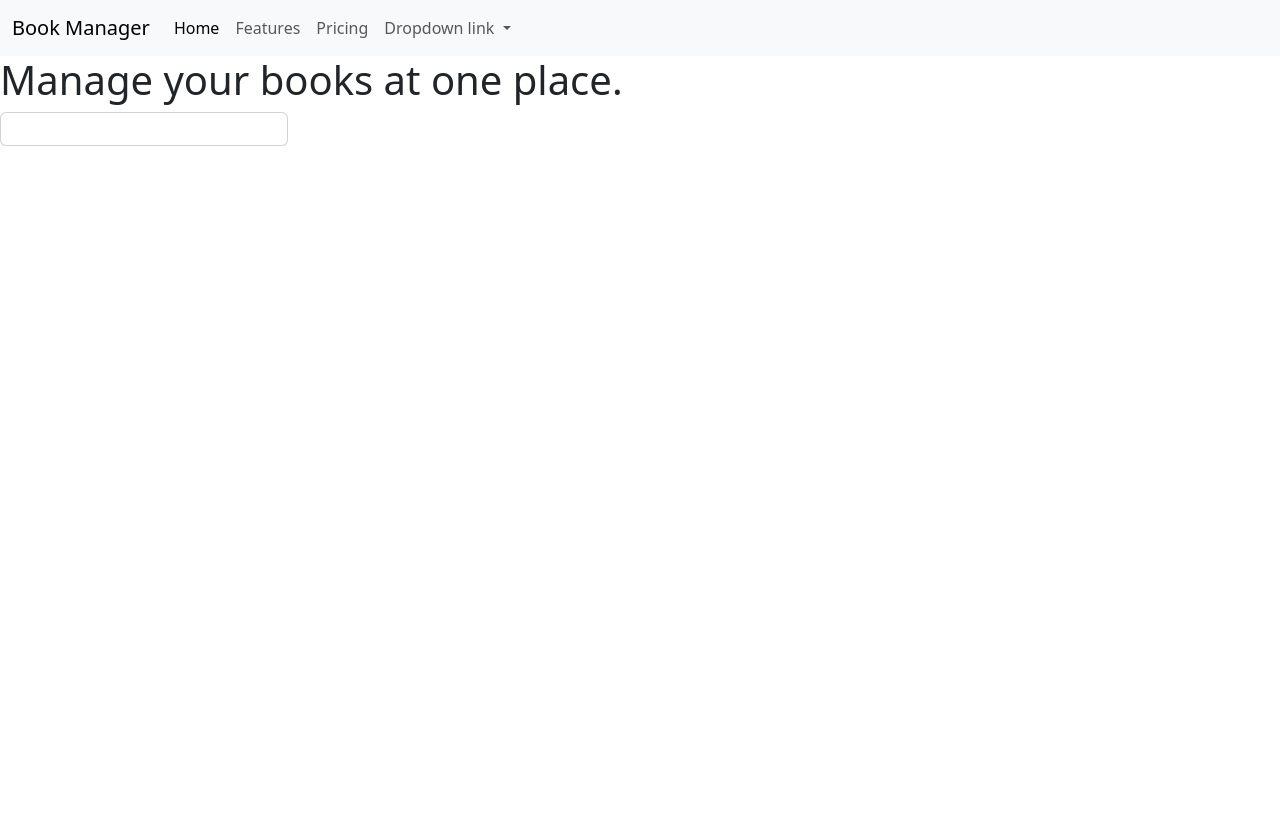
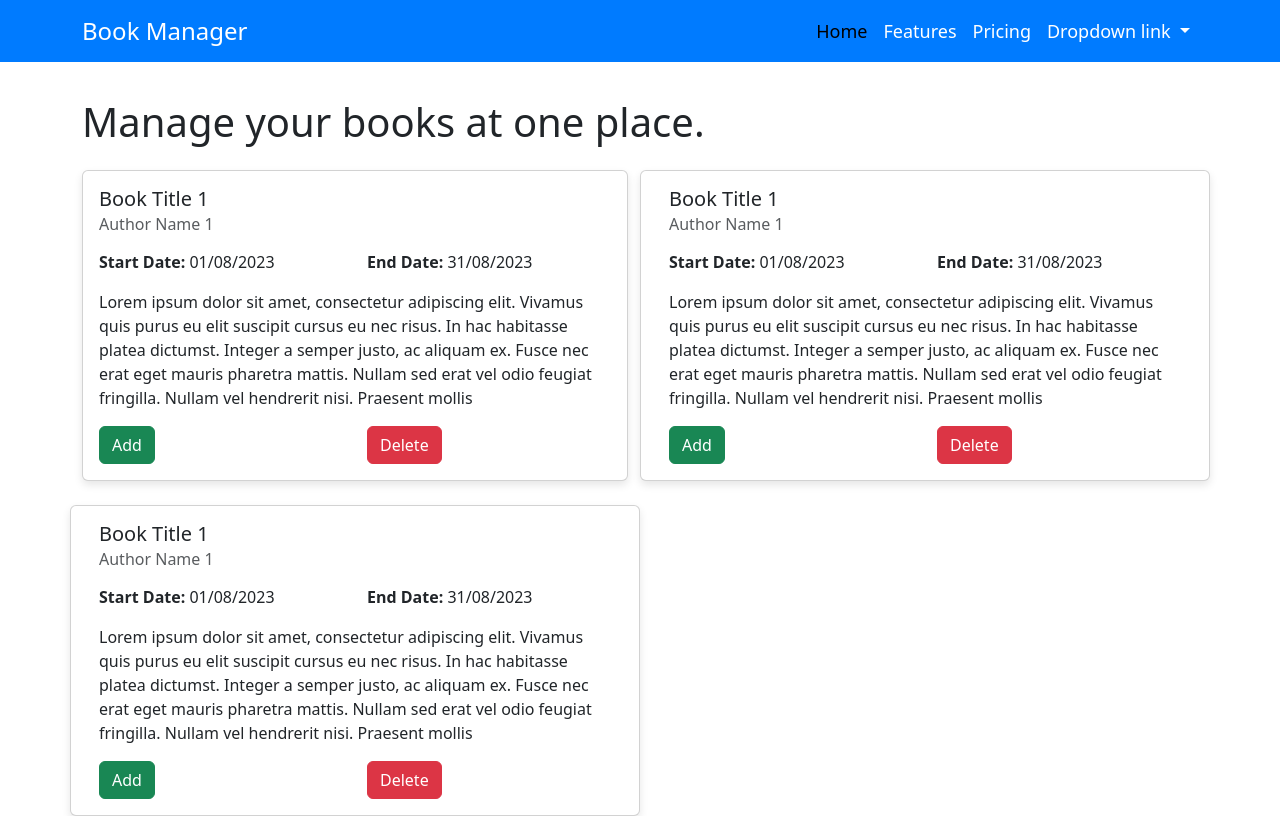
Before and after one commit to pranavz02/book-keeper, a website: page ui/home.html in a window 1280 px wide. Drawn offline with nearby package versions, Linux system fonts and the light colour scheme.

Commit message:
ui added

```diff
--- a/ui/home.html
+++ b/ui/home.html
@@ -5,17 +5,36 @@
     <meta name="viewport" content="width=device-width, initial-scale=1.0">
     <title>Book Manager</title>
     <link href="https://cdn.jsdelivr.net/npm/bootstrap@5.3.1/dist/css/bootstrap.min.css" rel="stylesheet" integrity="sha384-4bw+/aepP/YC94hEpVNVgiZdgIC5+VKNBQNGCHeKRQN+PtmoHDEXuppvnDJzQIu9" crossorigin="anonymous">
+    <style>
+        body {
+            padding-top: 50px;
+        }
+        .navbar {
+            background-color: #007bff;
+        }
+        .navbar-brand {
+            color: #fff;
+            font-size: 24px;
+        }
+        .nav-link {
+            color: #fff;
+            font-size: 18px;
+        }
+        .card {
+            box-shadow: 0 4px 8px rgba(0, 0, 0, 0.1);
+        }
+    </style>
 </head>
 <body>
 <!-- navbar starts here -->
-    <nav class="navbar navbar-expand-lg bg-body-tertiary">
-        <div class="container-fluid">
+    <nav class="navbar navbar-expand-lg fixed-top">
+        <div class="container">
           <a class="navbar-brand" href="#">Book Manager</a>
           <button class="navbar-toggler" type="button" data-bs-toggle="collapse" data-bs-target="#navbarNavDropdown" aria-controls="navbarNavDropdown" aria-expanded="false" aria-label="Toggle navigation">
             <span class="navbar-toggler-icon"></span>
           </button>
           <div class="collapse navbar-collapse" id="navbarNavDropdown">
-            <ul class="navbar-nav">
+            <ul class="navbar-nav ms-auto">
               <li class="nav-item">
                 <a class="nav-link active" aria-current="page" href="#">Home</a>
               </li>
@@ -41,16 +60,92 @@
     </nav>
 <!-- navbar ends here -->
 
-    <h1>Manage your books at one place.</h1>
-    <div class="card" style="width: 18rem;">
-        <div class="card-body">
-          <!-- <h5 class="card-title">Card title</h5>
-          <h6 class="card-subtitle mb-2 text-body-secondary">Card subtitle</h6>
-          <p class="card-text">Some quick example text to build on the card title and make up the bulk of the card's content.</p>
-          <a href="#" class="card-link">Card link</a>
-          <a href="#" class="card-link">Another link</a> -->
+
+    <div class="container mt-5">
+        <h1 class="mb-4">Manage your books at one place.</h1>
+
+        <div class="row row-cols-1 row-cols-md-2 g-4">
+          <div class="col">
+            <div class="card">
+              <div class="card-body">
+                  <h5 class="card-title">Book Title 1</h5>
+                  <h6 class="card-subtitle mb-2 text-muted">Author Name 1</h6>
+                  <div class="row mt-3">
+                    <div class="col-md-6">
+                        <p><strong>Start Date:</strong> 01/08/2023</p>
+                    </div>
+                    <div class="col-md-6">
+                        <p><strong>End Date:</strong> 31/08/2023</p>
+                    </div>
+                </div>
+                <p class="card-text">
+                    Lorem ipsum dolor sit amet, consectetur adipiscing elit. Vivamus quis purus eu elit suscipit cursus eu nec risus. In hac habitasse platea dictumst. Integer a semper justo, ac aliquam ex. Fusce nec erat eget mauris pharetra mattis. Nullam sed erat vel odio feugiat fringilla. Nullam vel hendrerit nisi. Praesent mollis
+                </p>
+                <div class="row mt-3">
+                    <div class="col-md-6">
+                        <button type="button" class="btn btn-success">Add</button>
+                    </div>
+                    <div class="col-md-6">
+                        <button type="button" class="btn btn-danger">Delete</button>
+                    </div>
+              </div>
+              </div>
+              </div>
+
+          </div>
+          <!-- Add more book cards here as needed -->
+          <div class="card">
+            <div class="card-body">
+                <h5 class="card-title">Book Title 1</h5>
+                <h6 class="card-subtitle mb-2 text-muted">Author Name 1</h6>
+                <div class="row mt-3">
+                  <div class="col-md-6">
+                      <p><strong>Start Date:</strong> 01/08/2023</p>
+                  </div>
+                  <div class="col-md-6">
+                      <p><strong>End Date:</strong> 31/08/2023</p>
+                  </div>
+              </div>
+              <p class="card-text">
+                  Lorem ipsum dolor sit amet, consectetur adipiscing elit. Vivamus quis purus eu elit suscipit cursus eu nec risus. In hac habitasse platea dictumst. Integer a semper justo, ac aliquam ex. Fusce nec erat eget mauris pharetra mattis. Nullam sed erat vel odio feugiat fringilla. Nullam vel hendrerit nisi. Praesent mollis
+              </p>
+              <div class="row mt-3">
+                  <div class="col-md-6">
+                      <button type="button" class="btn btn-success">Add</button>
+                  </div>
+                  <div class="col-md-6">
+                      <button type="button" class="btn btn-danger">Delete</button>
+                  </div>
+            </div>
+            </div>
+            </div>
+          <div class="card">
+            <div class="card-body">
+                <h5 class="card-title">Book Title 1</h5>
+                <h6 class="card-subtitle mb-2 text-muted">Author Name 1</h6>
+                <div class="row mt-3">
+                  <div class="col-md-6">
+                      <p><strong>Start Date:</strong> 01/08/2023</p>
+                  </div>
+                  <div class="col-md-6">
+                      <p><strong>End Date:</strong> 31/08/2023</p>
+                  </div>
+              </div>
+              <p class="card-text">
+                  Lorem ipsum dolor sit amet, consectetur adipiscing elit. Vivamus quis purus eu elit suscipit cursus eu nec risus. In hac habitasse platea dictumst. Integer a semper justo, ac aliquam ex. Fusce nec erat eget mauris pharetra mattis. Nullam sed erat vel odio feugiat fringilla. Nullam vel hendrerit nisi. Praesent mollis
+              </p>
+              <div class="row mt-3">
+                  <div class="col-md-6">
+                      <button type="button" class="btn btn-success">Add</button>
+                  </div>
+                  <div class="col-md-6">
+                      <button type="button" class="btn btn-danger">Delete</button>
+                  </div>
+            </div>
+            </div>
+            </div>
         </div>
-      </div>
+    </div>
     <script src="home.js"></script>
 </body>
 </html>
```
